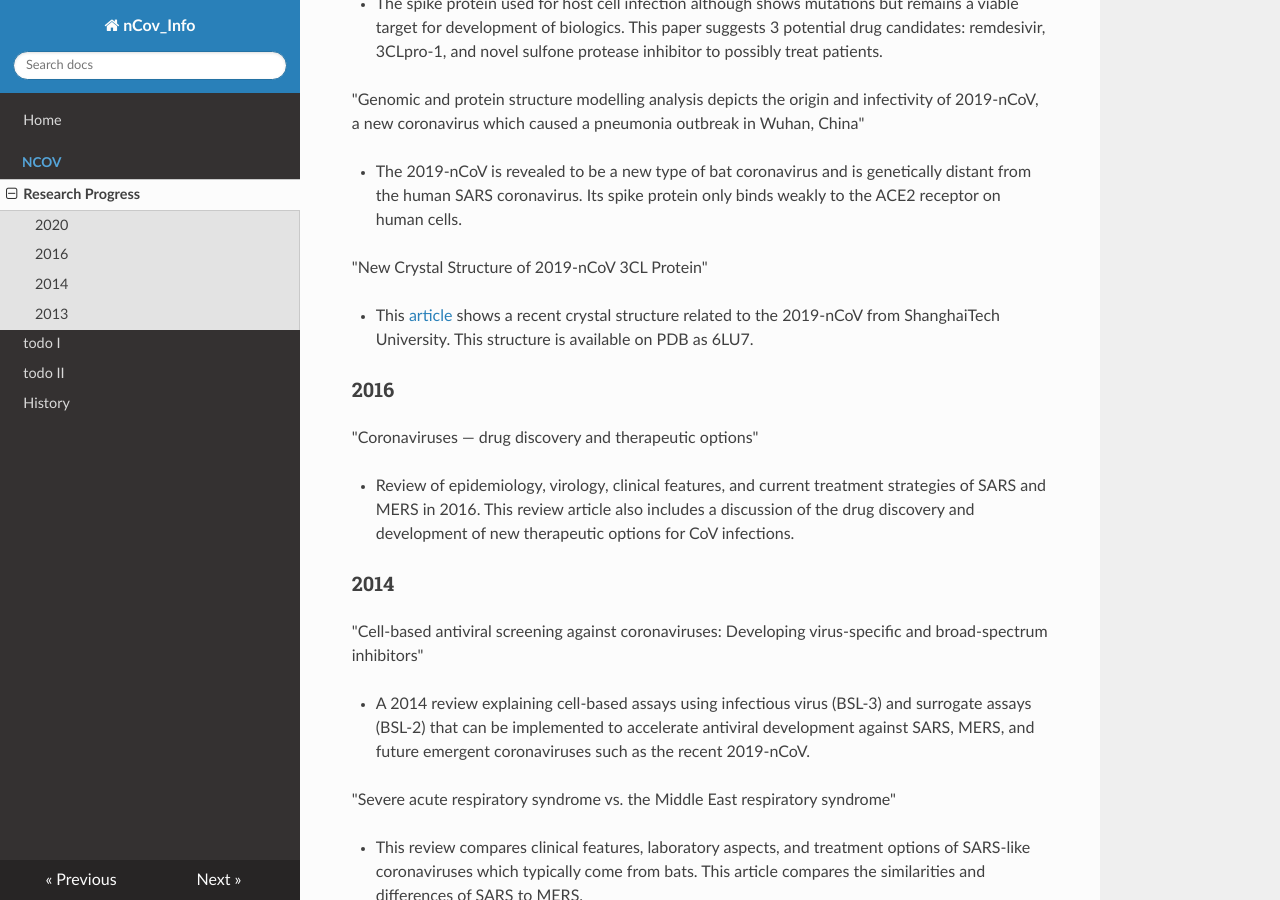
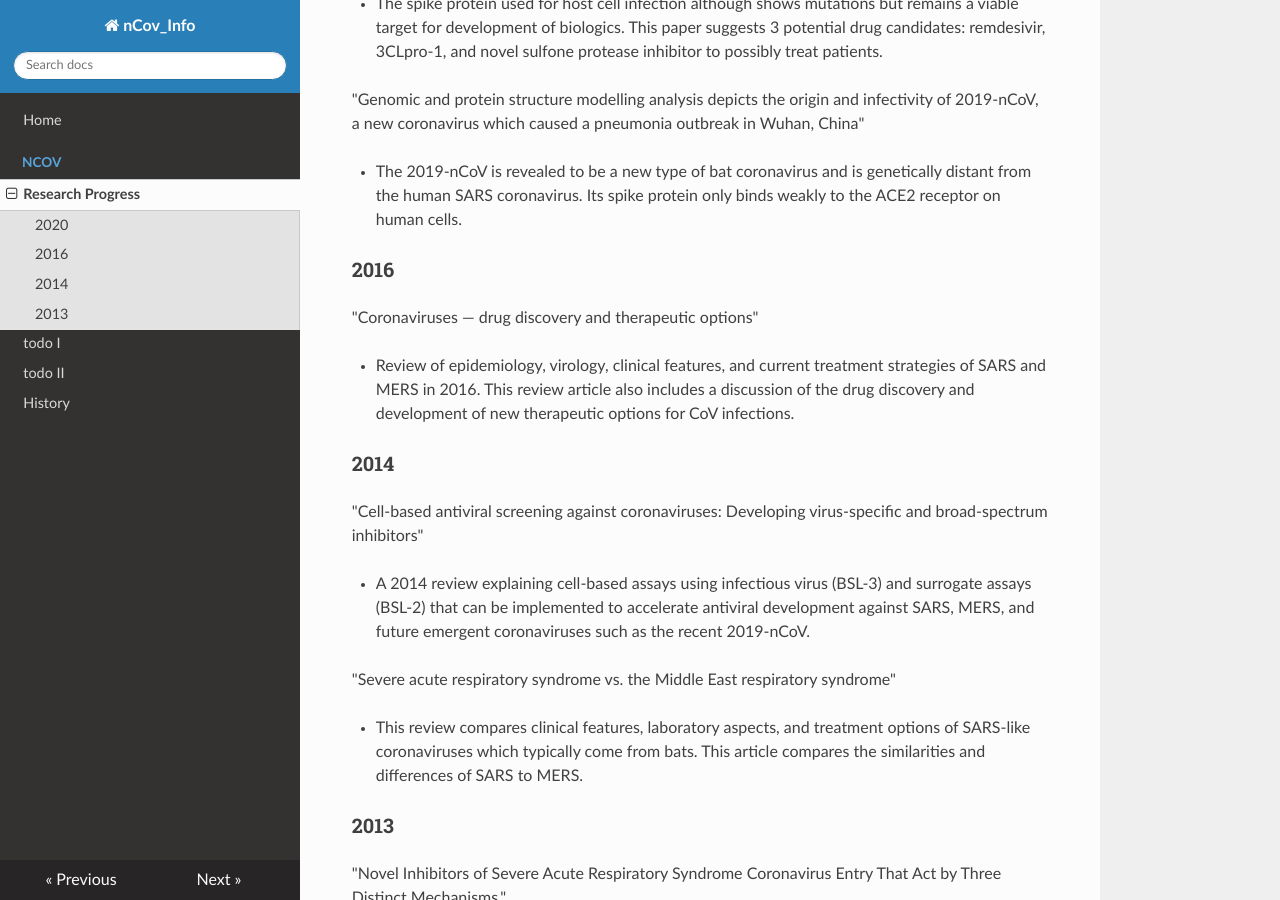
Before and after one commit to GHDDI-AILab/Targeting2019-nCoV, an MkDocs documentation site: the page built from docs/research_progress.md, in a window 1280 px wide and 900 px high, scrolled down 765 px. Built offline with MkDocs 1.6.1, drawn with Linux system fonts in a browser that asks for light colours; nearby versions of some CDN libraries.

Commit message:
Update research_progress.md

```diff
--- a/docs/research_progress.md
+++ b/docs/research_progress.md
@@ -22,9 +22,6 @@ National Microbiology Data Center 2019-nCov Data
 
 * The 2019-nCoV is revealed to be a new type of bat coronavirus and is genetically distant from the human SARS coronavirus. Its spike protein only binds weakly to the ACE2 receptor on human cells.
 
-"New Crystal Structure of 2019-nCoV 3CL Protein"
-
-* This [article](https://mp.weixin.qq.com/s/RcOtYOnk5xRpyf5KH01dnQ) shows a recent crystal structure related to the 2019-nCoV from ShanghaiTech University. This structure is available on PDB as 6LU7.
 
 ### 2016
 
```
